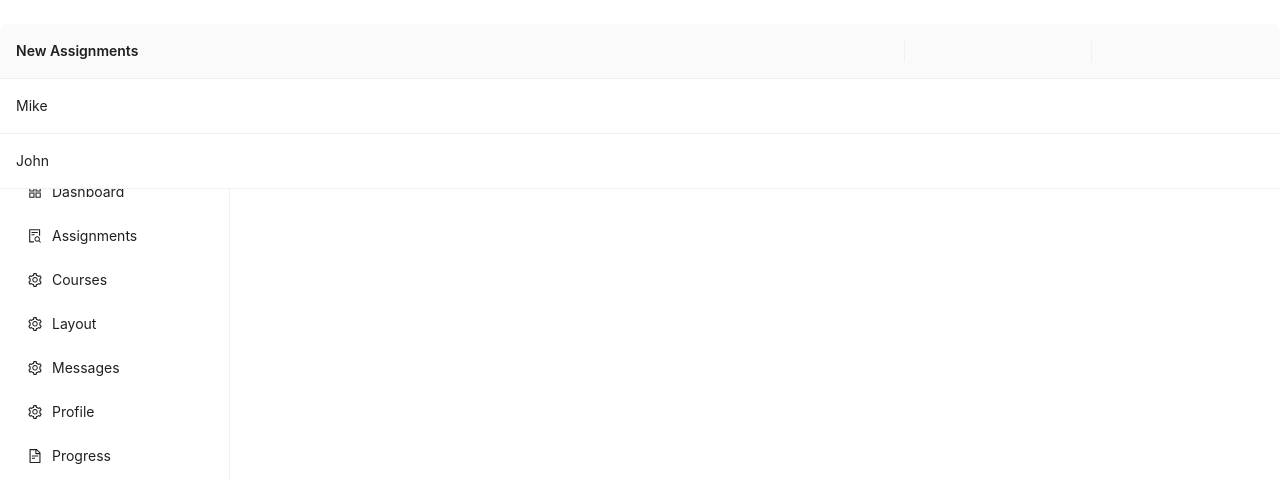
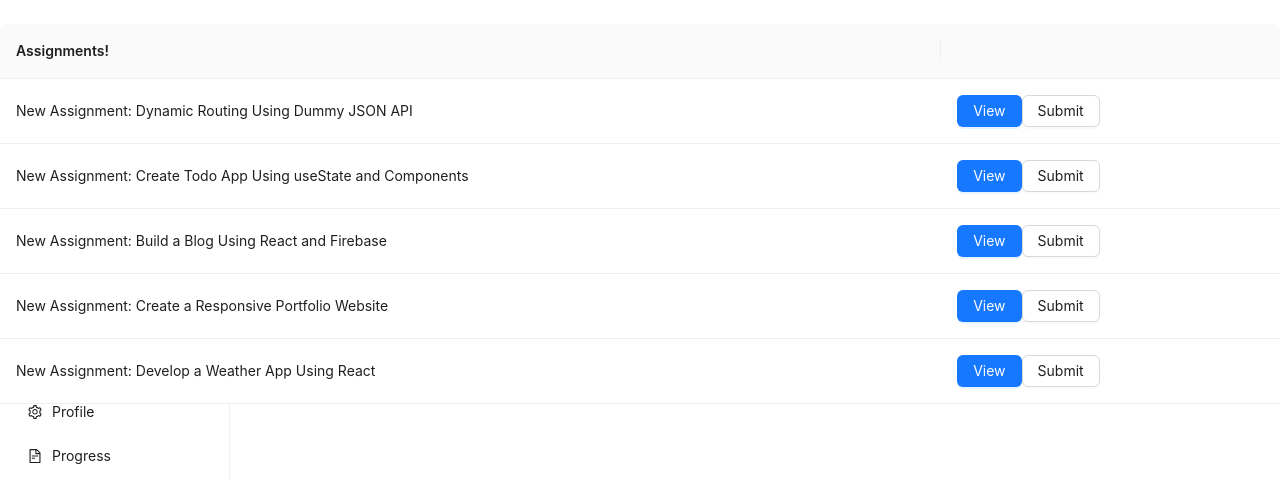
Before and after one commit to Muhammadkashif20/SMIT-LMS-Team-H, a React (Vite) app: page /Assignments in a window 1280 px wide. Shown: the top 502 px of the page. Built offline with nearby package versions, Linux system fonts and the light colour scheme.

Commit message:
show model on click submit btn working completed

```diff
--- a/src/pages/Students/Components/ShowAssignment.jsx
+++ b/src/pages/Students/Components/ShowAssignment.jsx
@@ -1,43 +1,52 @@
-import React from "react";
-import { Table } from "antd";
+import { Button, Table } from "antd";
+import React,{useState} from 'react';
+import SubmitAssignment from "./SubmitAssignment";
 const ShowAssignment = () => {
+      const [visibleModal, setVisibleModal] = useState(false);
   const dataSource = [
       {
         key: "1",
-      name: "Mike",
-      viewBtn:`<button>View</button>`,
-      submitBtn:`<button>Submit</button>`,
-
+        name: "New Assignment: Dynamic Routing Using Dummy JSON API",
       },
       {
         key: "2",
-      name: "John",
-
+        name: "New Assignment: Create Todo App Using useState and Components",
+      },
+      {
+        key: "3",
+        name: "New Assignment: Build a Blog Using React and Firebase",
+      },
+      {
+        key: "4",
+        name: "New Assignment: Create a Responsive Portfolio Website",
+      },
+      {
+        key: "5",
+        name: "New Assignment: Develop a Weather App Using React",
       },
     ];
 
   const columns = [
     {
-      title: "New Assignments",
+      title: "Assignments!",
       dataIndex: "name",
       key: "name",
     },
     {
-      dataIndex: "age",
-      key: "age",
-    },
-    {
-      dataIndex: "address",
-      key: "address",
+      render: (_, record) => (
+        <div className="flex space-x-2">
+          <Button type="primary">View</Button>
+          <Button type="default" onClick={()=>setVisibleModal(true)}>Submit</Button>
+        </div>
+      ),
     },
   ];
   return (
-    <div className="mx-72 my-6">
+    <div className="mx-72  my-6 ">
       <h1 className=" font-semibold text-2xl">View Assignments!</h1>
-      <Table className="my-6" dataSource={dataSource} columns={columns} pagination={false} />
-
+      <Table className="my-6 "  dataSource={dataSource} columns={columns} pagination={false} />
+      <SubmitAssignment visibleModal={visibleModal} setVisibleModal={setVisibleModal}/>
       </div>
   );
 };
-
 export default ShowAssignment;
--- /dev/null
+++ b/src/pages/Students/Components/SubmitAssignment.jsx
@@ -0,0 +1,58 @@
+    import React from 'react';
+    import { Modal,Upload, Input, Form,Button } from 'antd';
+    import {UploadOutlined} from "@ant-design/icons"
+    const SubmitAssignment = ({visibleModal,setVisibleModal}) => {
+    return (
+        <div>
+
+        <Modal
+            title="File Upload Example"
+            open={visibleModal}
+            onCancel={() => setVisibleModal(false)}
+            footer={null}
+            width={600}
+        >
+            <Form>
+            <Form.Item
+                label="Title"
+                name="title"
+                rules={[{ required: true, message: "Please input the title!" }]}
+            >
+                <Input placeholder="Enter Title" />
+            </Form.Item>
+
+            <Form.Item
+                label="Description"
+                name="description"
+                rules={[
+                { required: true, message: "Please input the description!" },
+                ]}
+            >
+                <Input.TextArea placeholder="Enter Description" rows={4} />
+            </Form.Item>
+
+            <Form.Item
+                label="Choose a File"
+                name="file"
+                rules={[{ required: true, message: "Please upload a file!" }]}
+            >
+                <Upload
+                beforeUpload={() => false} // File ko directly upload nahi karna
+                maxCount={1} // Ek hi file upload karne ki limit
+                >
+                <Button icon={<UploadOutlined />}>Choose File</Button>
+                </Upload>
+            </Form.Item>
+
+            <Form.Item>
+                <Button type="primary" block>
+                Submit
+                </Button>
+            </Form.Item>
+            </Form>
+        </Modal>
+        </div>
+    );
+    };
+
+    export default SubmitAssignment;
```
Also changed, not shown: src/App.css (added), src/index.css (line endings or trailing spaces), src/pages/Students/Components/App.css (added). Lines whose indentation alone changed are shown as unchanged.
